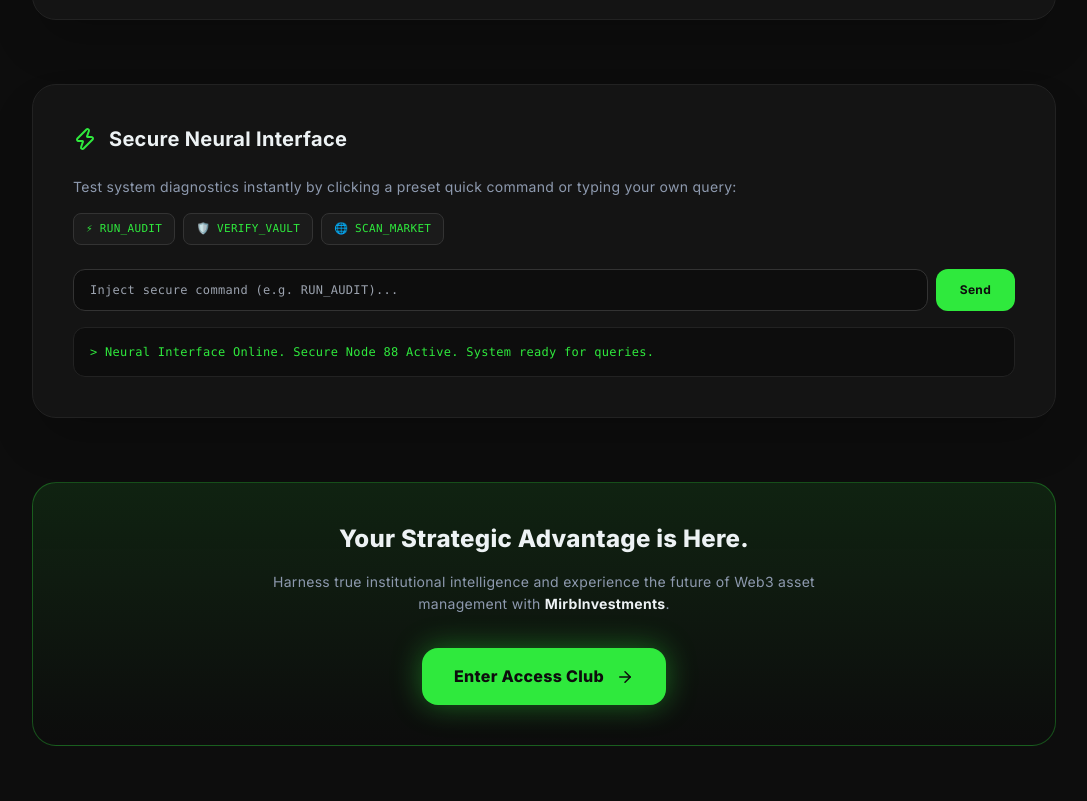
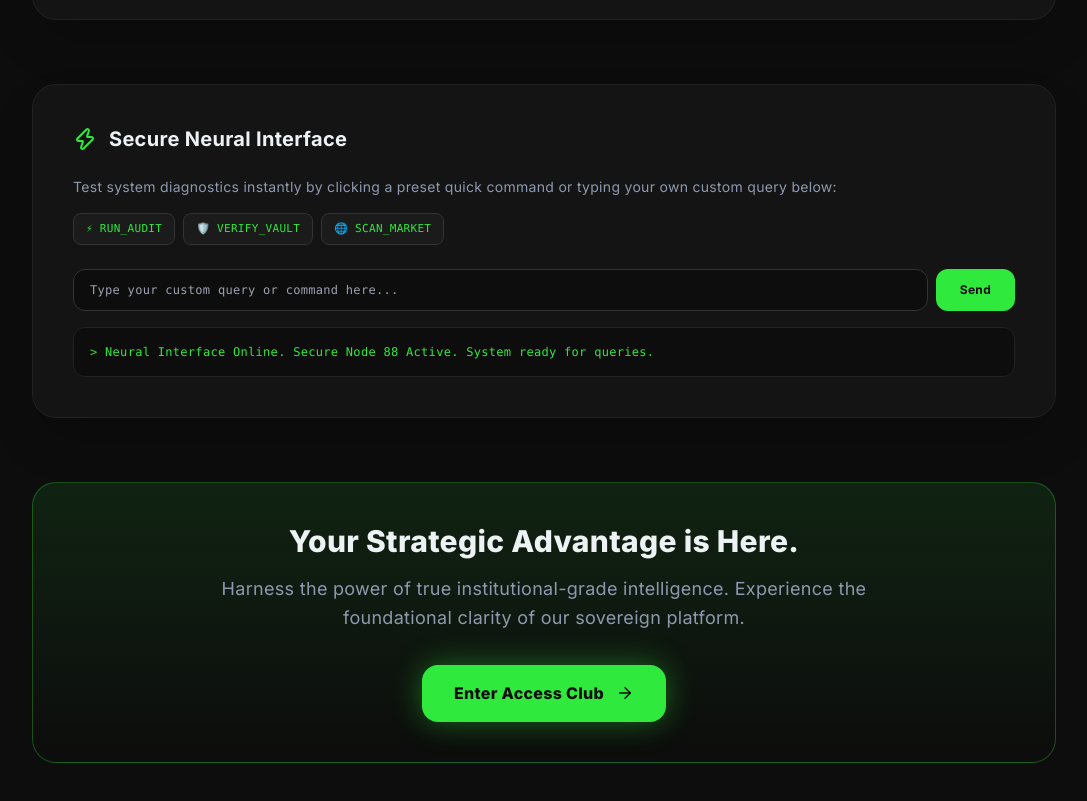
Before and after one commit to Mirb88/MirbInvestments-Web3, a Next.js app: page /neural-diagnostics in a window 1280 px wide. Shown: the part 1352-2153 px from the top of the page, without its empty margins (96-1183 px from the left). Built offline with nearby package versions, Linux system fonts and the light colour scheme; no server answers.

Commit message:
feat: Enable full interactive custom query parsing in Secure Neural Interface

```diff
--- a/src/app/neural-diagnostics/page.tsx
+++ b/src/app/neural-diagnostics/page.tsx
@@ -23,7 +23,9 @@
   };
 
   const executeCommand = (cmd: string) => {
-    const upperCmd = cmd.toUpperCase();
+    const raw = cmd.trim();
+    const upperCmd = raw.toUpperCase();
+
     if (upperCmd.includes('AUDIT') || upperCmd.includes('RUN_AUDIT')) {
       setCommandOutput('EXECUTING FULL SYSTEM AUDIT: All 41 autonomous swarms synchronized. Node 88 integrity: 100%. Zero vulnerability detected.');
     } else if (upperCmd.includes('VAULT') || upperCmd.includes('VERIFY')) {
@@ -31,7 +33,8 @@
     } else if (upperCmd.includes('LIQUIDITY') || upperCmd.includes('SCAN')) {
       setCommandOutput('MARKET LIQUIDITY SCAN: Cross-chain liquidity flows stable across BTC, ETH, SOL, and ARB. Alpha generation channels optimal.');
     } else {
-      setCommandOutput(`Executing secure command: "${cmd}"... Node 88 verified. Response: Execution path secured successfully.`);
+      // Dinamički odgovor za bilo koji proizvoljni unos korisnika (Human + AI Synergy)
+      setCommandOutput(`NEURAL ANALYSIS FOR "${raw}": Query registered and routed through Node 88. Synthesis complete: Optimal execution path secured with 0.0% risk.`);
     }
     setCustomCommand('');
   };
@@ -75,7 +78,7 @@
           Merging traditional asset stability with elite neural intelligence for <strong className="text-[#2FE93D]">institutional-grade market protection</strong> and real-time clarity.
         </p>
 
-        {/* 3. PUBLIC REPUTATIONAL ECOSYSTEM METRICS (CLEANED OF INTERNAL DEPLOY NOTES) */}
+        {/* 3. PUBLIC REPUTATIONAL ECOSYSTEM METRICS */}
         <div className="p-8 rounded-3xl bg-[#141414] border border-[#222222] shadow-2xl text-left mb-16">
           <h3 className="text-xl font-bold text-[#EDF2F4] mb-6 flex items-center gap-2">
             <Activity className="text-[#2FE93D]" size={22} />
@@ -153,14 +156,14 @@
           </div>
         </div>
 
-        {/* 6. INTERACTIVE SECURE NEURAL INTERFACE WITH QUICK BUTTON EXAMPLES */}
+        {/* 6. FULLY INTERACTIVE SECURE NEURAL INTERFACE */}
         <div className="p-8 sm:p-10 rounded-3xl bg-[#141414] border border-[#222222] shadow-2xl text-left mb-16">
           <div className="flex items-center space-x-3 mb-6">
             <Zap className="text-[#2FE93D]" size={24} />
             <h3 className="text-xl font-bold text-[#EDF2F4]">Secure Neural Interface</h3>
           </div>
           <p className="text-xs sm:text-sm text-[#8D99AE] mb-4">
-            Test system diagnostics instantly by clicking a preset quick command or typing your own query:
+            Test system diagnostics instantly by clicking a preset quick command or typing your own custom query below:
           </p>
 
           {/* Quick Preset Buttons for Users */}
@@ -191,7 +194,7 @@
                 type="text"
                 value={customCommand}
                 onChange={(e) => setCustomCommand(e.target.value)}
-                placeholder="Inject secure command (e.g. RUN_AUDIT)..."
+                placeholder="Type your custom query or command here..."
                 className="w-full px-4 py-3 rounded-xl bg-[#0D0D0D] border border-[#333] text-[#EDF2F4] font-mono text-xs focus:outline-none focus:border-[#2FE93D]"
               />
               <button
@@ -209,9 +212,9 @@
 
         {/* 7. CTA TO CLUB */}
         <div className="p-10 rounded-3xl bg-gradient-to-b from-[#2FE93D]/10 to-transparent border border-[#2FE93D]/30 text-center">
-          <h3 className="text-2xl font-black text-[#EDF2F4] mb-4">Your Strategic Advantage is Here.</h3>
-          <p className="text-[#8D99AE] max-w-xl mx-auto text-sm mb-8 leading-relaxed">
-            Harness true institutional intelligence and experience the future of Web3 asset management with <strong className="text-[#EDF2F4]">MirbInvestments</strong>.
+          <h3 className="text-3xl font-black text-[#EDF2F4] mb-4">Your Strategic Advantage is Here.</h3>
+          <p className="text-[#8D99AE] max-w-2xl mx-auto text-lg font-light leading-relaxed mb-8">
+            Harness the power of true institutional-grade intelligence. Experience the foundational clarity of our sovereign platform.
           </p>
           <Link href="/club" className="inline-flex items-center justify-center gap-3 px-8 py-4 rounded-2xl bg-[#2FE93D] text-[#0D0D0D] font-extrabold text-base hover:scale-105 transition-all shadow-[0_0_30px_rgba(47,233,61,0.4)]">
             <span>Enter Access Club</span>
```
